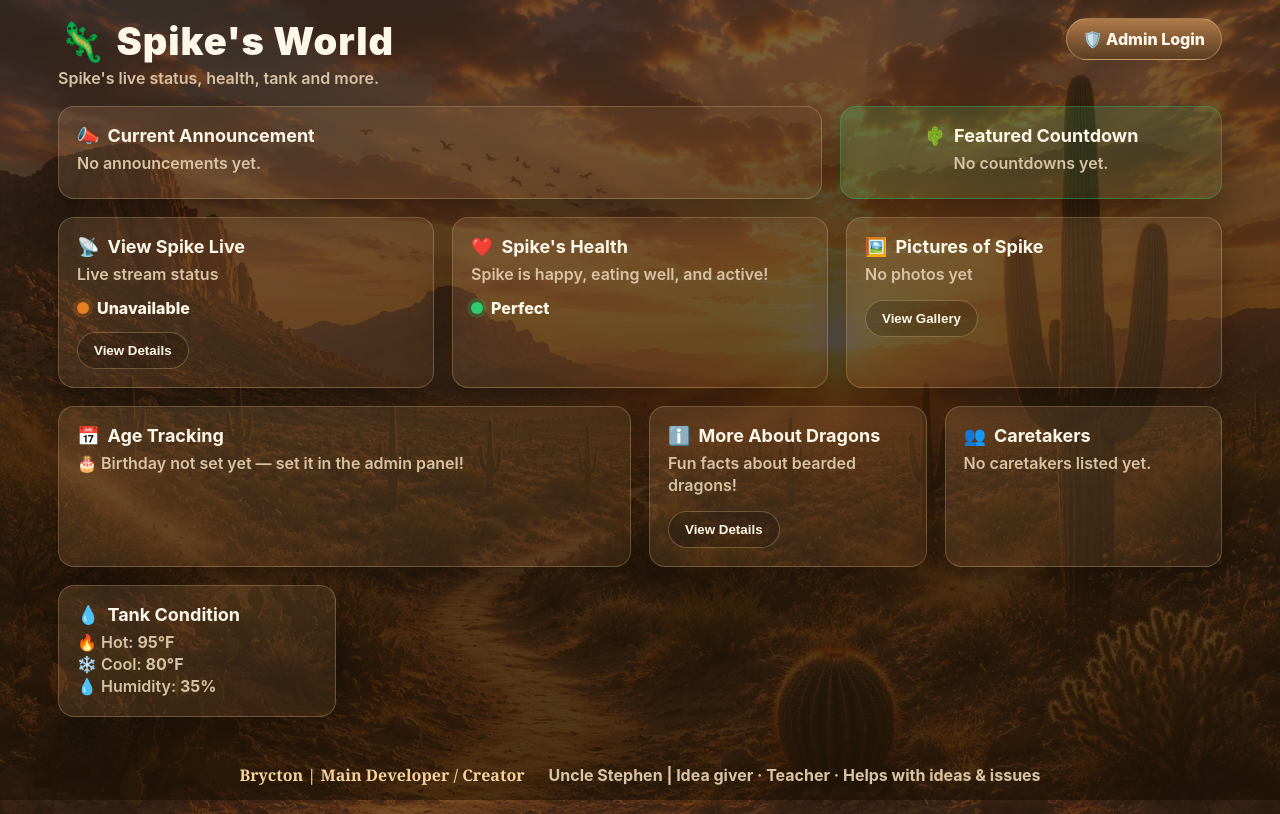
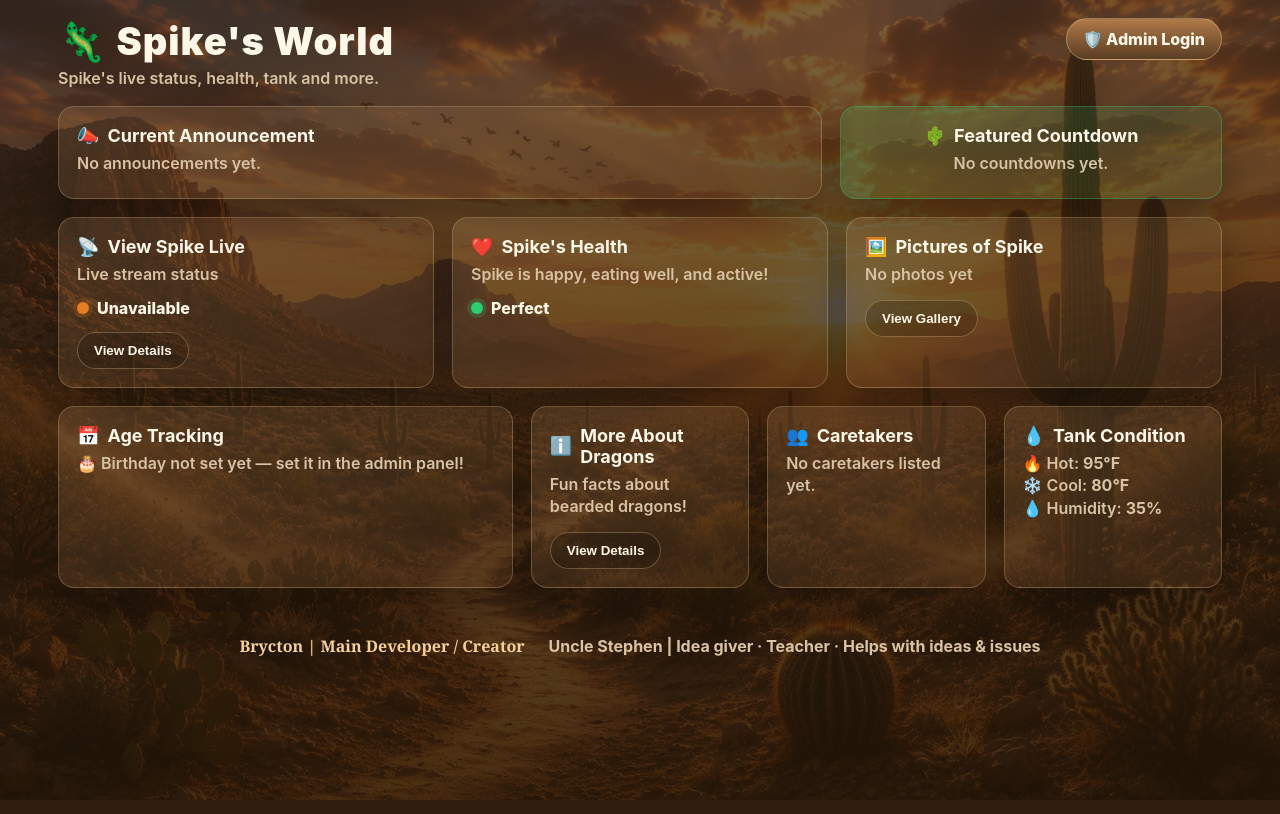
Before and after one commit to BryctonLedbetter/SpikesWorld, a Flask app: page / in a window 1280 px wide. Run offline with Flask 3, Linux system fonts and the light colour scheme; data comes from the database, SQL or seed files in the repository; data that the repository does not hold is empty.

Commit message:
Fix bottom row: 5-col grid so Age(2)+Dragons+Caretakers+Tank fit on one row

```diff
--- a/templates/index.html
+++ b/templates/index.html
@@ -76,7 +76,7 @@
     .countdown .big{ font-size:24px; font-weight:900; color:var(--sand-light); margin-top:6px; }
 
     .grid-features{ display:grid; grid-template-columns:repeat(3,1fr); gap:var(--gap); }
-    .grid-small{ display:grid; grid-template-columns:repeat(4,1fr); gap:var(--gap); }
+    .grid-small{ display:grid; grid-template-columns:repeat(5,1fr); gap:var(--gap); }
     /* Age Tracking card spans two columns (fills the old Thank-You-Video slot) */
     .span2{ grid-column:span 2; }
     .age-stage{ margin-top:12px; font-weight:800; color:var(--sand-light); }
```
